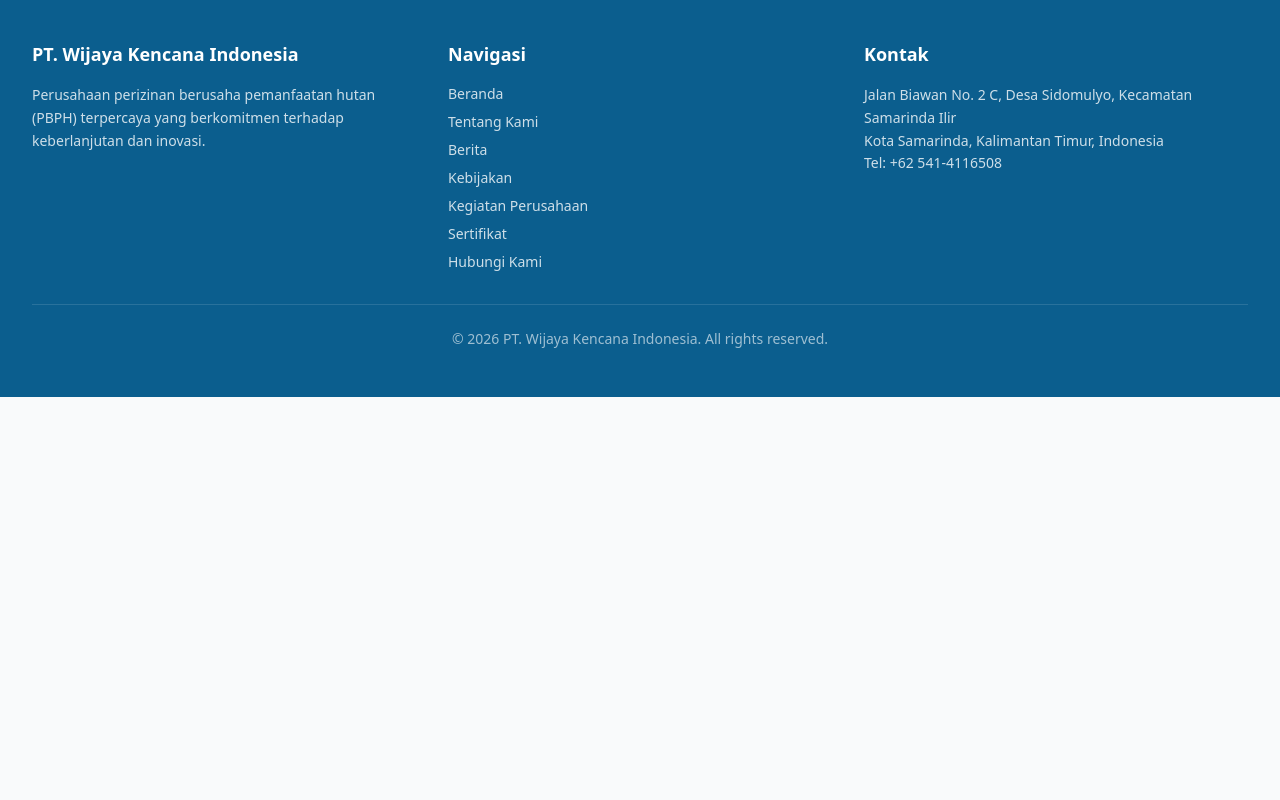
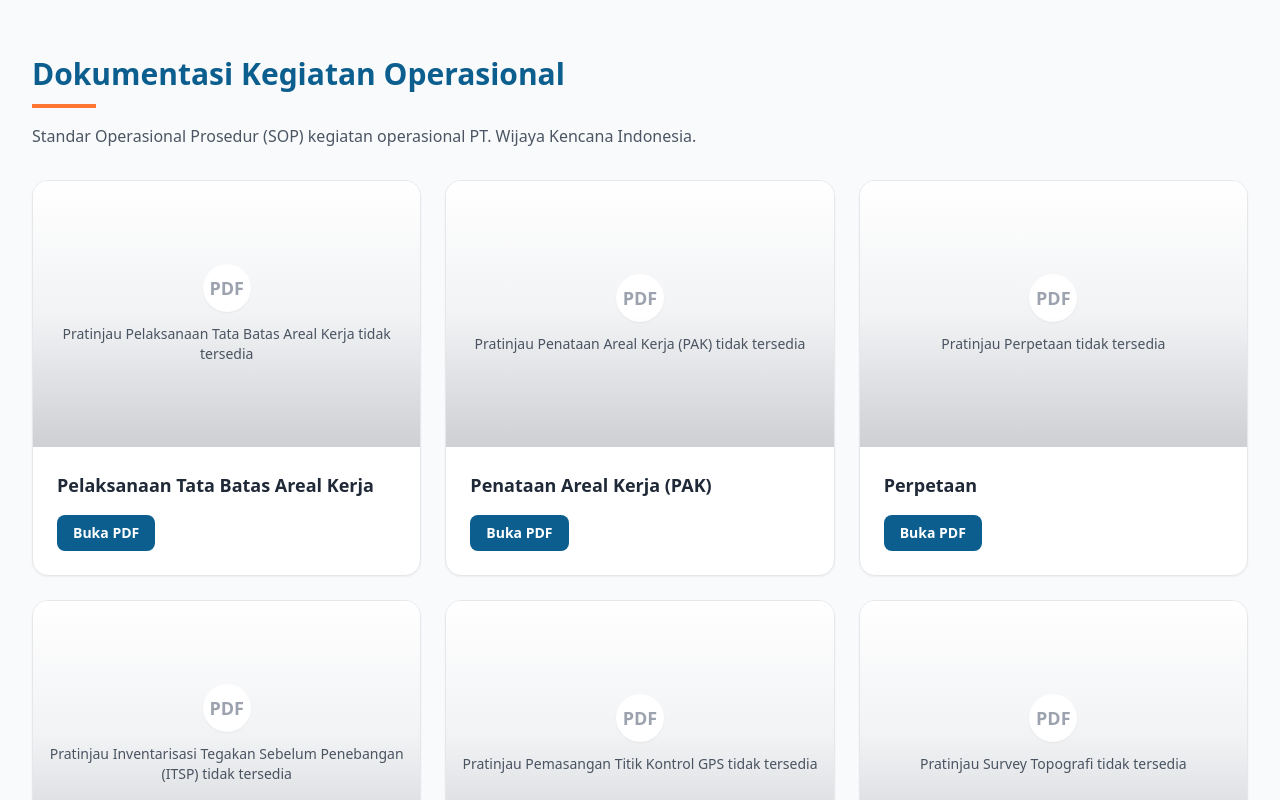
Before and after one commit to ArthaCorporation/WebsiteWKI, a Next.js app: page /kegiatan/operasional in a window 1280 px wide. Shown: the part 2040-2840 px from the top of the page. Before the commit the page ends 2437 px from the top, so only its background shows below. Built offline with nearby package versions, Linux system fonts and the light colour scheme.

Commit message:
Wire public/kegiatan files to Kegiatan Operasional and Sosial pages
- Add SOP document gallery to Kegiatan Operasional (6 PDFs)
- Add Dokumentasi Kegiatan Sosial section heading on Sosial page

Co-authored-by: Vickelsteins August Santoso <Vickel317@users.noreply.github.com>

```diff
--- a/app/kegiatan/operasional/page.tsx
+++ b/app/kegiatan/operasional/page.tsx
@@ -1,10 +1,39 @@
 import type { Metadata } from 'next'
 import Image from 'next/image'
+import Link from 'next/link'
+import PdfThumbnail from '@/components/PdfThumbnail'
 
 export const metadata: Metadata = {
   title: 'Kegiatan Operasional - PT. Wijaya Kencana Indonesia',
   description: 'Kegiatan operasional pemanfaatan hasil hutan kayu PT. Wijaya Kencana Indonesia',
 }
+
+const sopDocuments = [
+  {
+    title: 'Pelaksanaan Tata Batas Areal Kerja',
+    file: 'SOP-1_01_Pelaksanaan Tata Batas Areal Kerja - Rev01.pdf',
+  },
+  {
+    title: 'Penataan Areal Kerja (PAK)',
+    file: 'SOP-1_02_Penataan Areal Kerja (PAK) - Rev01.pdf',
+  },
+  {
+    title: 'Perpetaan',
+    file: 'SOP-1_03_Perpetaan - Rev01.pdf',
+  },
+  {
+    title: 'Inventarisasi Tegakan Sebelum Penebangan (ITSP)',
+    file: 'SOP-1_04_Inventarisasi Tegakan Sebelum Penebangan (ITSP) - Rev01.pdf',
+  },
+  {
+    title: 'Pemasangan Titik Kontrol GPS',
+    file: 'SOP-1_05_Pemasangan Titik Kontrol GPS - Rev01.pdf',
+  },
+  {
+    title: 'Survey Topografi',
+    file: 'SOP-1_06_Survey Topografi - Rev01.pdf',
+  },
+]
 
 const tahapanKegiatan = [
   {
@@ -88,6 +117,50 @@ export default function KegiatanOperasionalPage() {
           ))}
         </div>
       </section>
+
+      <section className="bg-gray-50 py-16">
+        <div className="max-w-7xl mx-auto px-8">
+          <div className="mb-8">
+            <h2 className="text-2xl md:text-3xl font-bold text-[#0B5E8E]">Dokumentasi Kegiatan Operasional</h2>
+            <div className="w-16 h-1 bg-[#FF7733] mt-3" />
+            <p className="mt-4 text-gray-600 max-w-3xl">
+              Standar Operasional Prosedur (SOP) kegiatan operasional PT. Wijaya Kencana Indonesia.
+            </p>
+          </div>
+
+          <div className="grid grid-cols-1 sm:grid-cols-2 xl:grid-cols-3 gap-6">
+            {sopDocuments.map((document) => {
+              const href = `/kegiatan/${encodeURIComponent(document.file)}`
+
+              return (
+                <article
+                  key={document.file}
+                  className="group overflow-hidden rounded-2xl border border-gray-200 bg-white shadow-sm transition-all duration-300 hover:-translate-y-1 hover:shadow-lg"
+                >
+                  <div className="bg-[#F3F4F6]">
+                    <div className="relative aspect-[16/11] w-full overflow-hidden bg-[#EEF2F7]">
+                      <PdfThumbnail src={href} title={document.title} />
+                      <div className="pointer-events-none absolute inset-0 bg-gradient-to-b from-white/0 via-white/0 to-black/10" />
+                    </div>
+                  </div>
+
+                  <div className="p-6">
+                    <h3 className="text-lg font-semibold text-gray-800 line-clamp-2 mb-4">{document.title}</h3>
+                    <Link
+                      href={href}
+                      target="_blank"
+                      rel="noopener noreferrer"
+                      className="inline-flex items-center justify-center rounded-lg bg-[#0B5E8E] px-4 py-2 text-sm font-semibold text-white transition-colors hover:bg-[#095177]"
+                    >
+                      Buka PDF
+                    </Link>
+                  </div>
+                </article>
+              )
+            })}
+          </div>
+        </div>
+      </section>
     </div>
   )
 }
--- a/app/kegiatan/sosial/page.tsx
+++ b/app/kegiatan/sosial/page.tsx
@@ -37,7 +37,11 @@ export default function KegiatanSosialPage() {
           </p>
         </div>
 
-        <div className="mt-12 grid grid-cols-1 md:grid-cols-2 gap-8">
+        <div className="mt-12">
+          <h2 className="text-2xl md:text-3xl font-bold text-[#0B5E8E] mb-2">Dokumentasi Kegiatan Sosial</h2>
+          <div className="w-16 h-1 bg-[#FF7733] mb-8" />
+
+          <div className="grid grid-cols-1 md:grid-cols-2 gap-8">
             <div className="bg-white rounded-xl shadow-sm border border-gray-100 overflow-hidden">
               <div className="relative aspect-[3/4] bg-gray-100">
                 <Image
@@ -65,6 +69,7 @@ export default function KegiatanSosialPage() {
               </div>
             </div>
           </div>
+        </div>
       </section>
     </div>
   )
```
Lines whose indentation alone changed are shown as unchanged.
